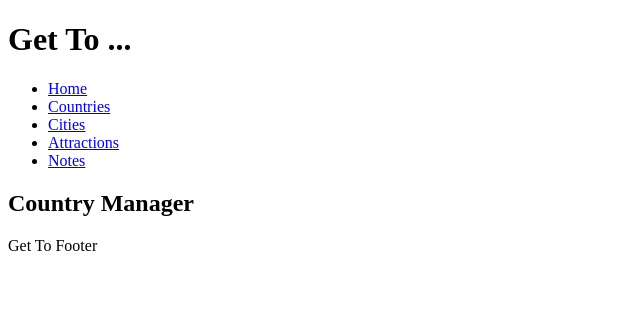
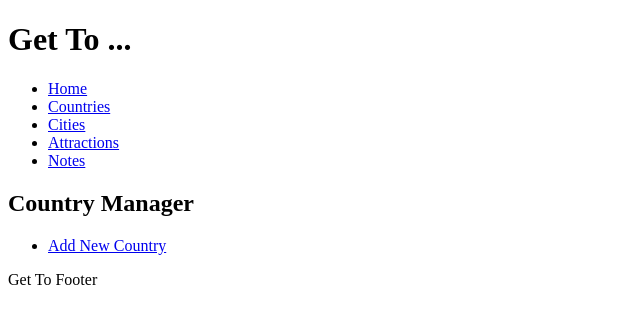
Before and after one commit to gm1wkr/cc_python_project, a Flask app: page /countries in a window 1280 px wide. Shown: the top 324 px of the page, without its empty margins (0-640 px from the left). Run offline with Flask 2, Linux system fonts and the light colour scheme; data that the repository does not hold is empty; some libraries are stand-ins or nearby versions.

Commit message:
countries/show

```diff
--- a/controllers/countries_controller.py
+++ b/controllers/countries_controller.py
@@ -10,10 +10,14 @@ countries_blueprint = Blueprint("countries", __name__)
 @countries_blueprint.route("/countries", methods=["GET"])
 def countries():
     countries = country_repository.select_all()
-    return render_template("countries/index.html")
+    return render_template("countries/index.html", all_countries=countries)
 
 # SHOW
 # GET '/countries/<id>'
+@countries_blueprint.route("/countries/<id>")
+def show(id):
+    found_country = country_repository.select(id)
+    return render_template("countries/show.html", country=found_country)
 
 
 
--- a/templates/countries/index.html
+++ b/templates/countries/index.html
@@ -2,5 +2,22 @@
 
 {% block content %}
     <h2>Country Manager</h2>
+    <nav class="secondary">
+        <ul>
+            <li><a href="/countries/new">Add New Country</a></li>
+        </ul>
+    </nav>
+
+
+
+    {% for country in all_countries %}
+    <!-- Countries as UL?? -->
+        <p>
+            <a href="/countries/{{ country.id }}">{{ country.name }}</a> - {{ country.region }}
+        </p>
+    {% endfor %}
+
+
+
 
 {% endblock content %}
```
Also changed, not shown: templates/countries/show.html (added, +7 -0 lines).
